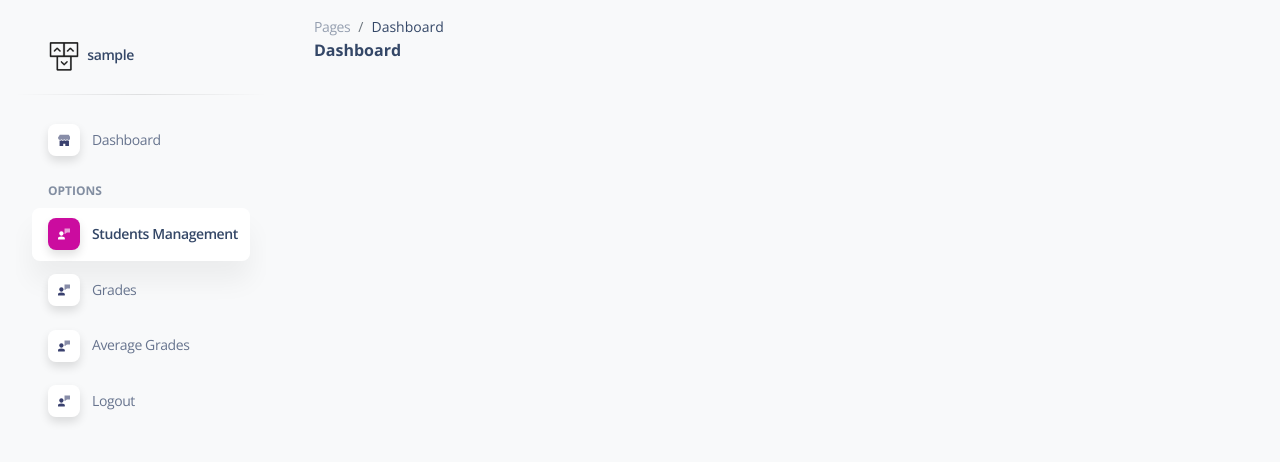
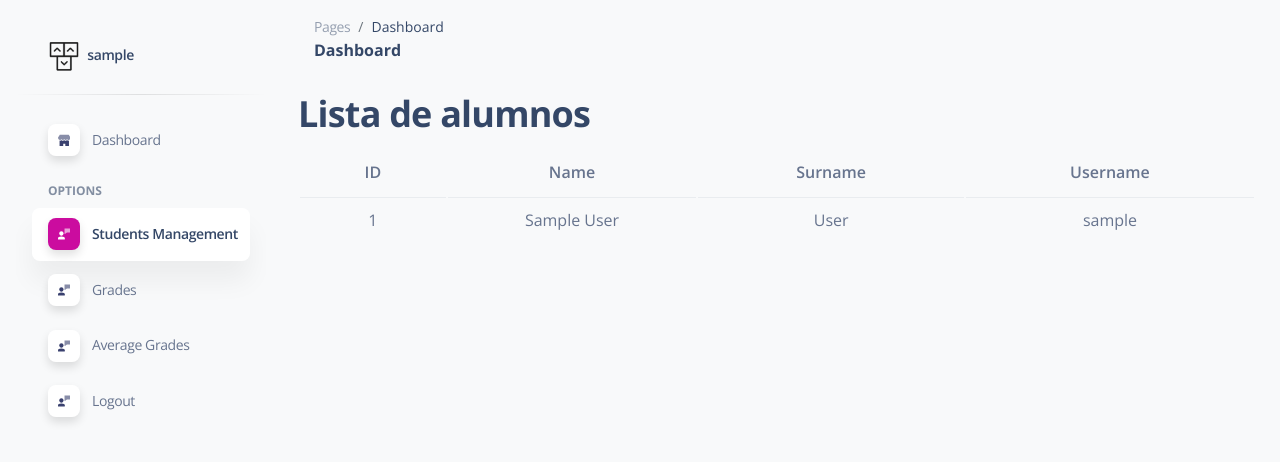
Before and after one commit to ErickFuentes223/School_Management_System, a PHP site: page /teacher/SManagement.php in a window 1280 px wide. Shown: the top 462 px of the page. Run offline with PHP 8.4, Linux system fonts and the light colour scheme; the visitor is signed in with stand-in values (Sample User, id 1); tables that the repository leaves empty or names only in its code hold one stand-in row (values such as "Sample post"); some libraries are stand-ins or nearby versions.

Commit message:
Student management view functions added listing student successfully and it may need a better UX

```diff
--- a/view/teacher/SManagement.php
+++ b/view/teacher/SManagement.php
@@ -18,6 +18,8 @@ session_start();
 $Id_User = $_SESSION["ID_User"];
 $Username = $_SESSION["Username"];
 $Type = $_SESSION["Type"];
+
+require_once("C:/xampp/htdocs/repositorios/School_Management_System/tools/connection.php");
 
 ?>
 
@@ -43,7 +45,8 @@ $Type = $_SESSION["Type"];
     <script src="https://kit.fontawesome.com/42d5adcbca.js" crossorigin="anonymous"></script>
     <link href="/Repositorios/School_Management_System/view/css/assets/css/nucleo-svg.css" rel="stylesheet" />
     <!-- CSS Files -->
-    <link id="pagestyle" href="/Repositorios/School_Management_System/view/css/assets/css/soft-ui-dashboard.css?v=1.0.7" rel="stylesheet" />
+    <link id="pagestyle" href="/Repositorios/School_Management_System/view/css/assets/css/soft-ui-dashboard.css?v=1.0.7"
+        rel="stylesheet" />
 </head>
 
 <body class="g-sidenav-show  bg-gray-100">
@@ -54,7 +57,8 @@ $Type = $_SESSION["Type"];
                 aria-hidden="true" id="iconSidenav"></i>
             <a class="navbar-brand m-0" href=" https://demos.creative-tim.com/soft-ui-dashboard/pages/dashboard.html "
                 target="_blank">
-                <img src="/Repositorios/School_Management_System/view/css/assets/img/logo-ct-dark.png" class="navbar-brand-img h-100" alt="main_logo">
+                <img src="/Repositorios/School_Management_System/view/css/assets/img/logo-ct-dark.png"
+                    class="navbar-brand-img h-100" alt="main_logo">
                 <span class="ms-1 font-weight-bold"><?php
                                         echo $Username
                                         ?></span>
@@ -233,6 +237,50 @@ $Type = $_SESSION["Type"];
 
         <div class="container">
 
+            <?php
+
+$sql = "SELECT `id_student`, `student_name`, `student_surname`, `users`.`username` AS `Uusername`
+FROM `student`
+INNER JOIN `users` ON `student`.`id_user` = `users`.`id_user`;";
+$result = $conex->query($sql);
+$students = $result->fetch_all(MYSQLI_ASSOC);
+
+            ?>
+
+            <div class="row">
+                <div class="col-md-12">
+                    <h2 class="mt-3">Lista de alumnos</h2>
+                    <table class="table" style="text-align:center;">
+                        <thead>
+                            <tr>
+                                <th>ID</th>
+                                <th>Name</th>
+                                <th>Surname</th>
+                                <th>Username</th>
+                            </tr>
+                        </thead>
+                        <tbody >
+                            <?php
+          foreach ($students as $row) {
+              ?>
+                            <tr>
+                                <td><?php echo ($row["id_student"]); ?></td>
+                                <td><?php echo ($row["student_name"]); ?></td>
+                                <td><?php echo ($row["student_surname"]); ?></td>
+                                <td><?php echo ($row["Uusername"]); ?></td>
+                            </tr>
+                            <?php
+          }
+
+          $conex->close();
+          ?>
+                        <tbody>
+                    </table>
+                </div>
+            </div>
+
+
+
 
 
         </div>
```
